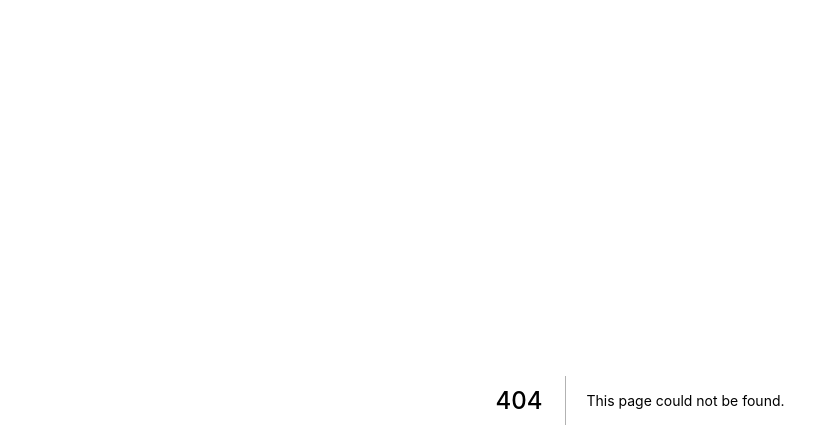
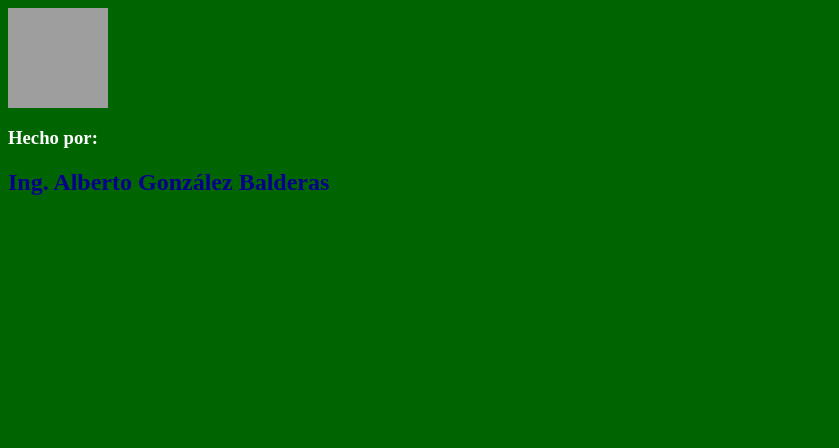
Before and after one commit to gbeto21/podcast, a Next.js app: page /about in a window 1280 px wide. Before the commit this address had no page. Shown: the top 448 px of the page, without its empty margins (0-839 px from the left). Built offline with nearby package versions, Linux system fonts and the light colour scheme; grey boxes are pictures that could not be loaded.

Commit message:
Se resolvió el reto, se creó la pagina de about y se le aplicaron algunos estilos.

```diff
--- /dev/null
+++ b/pages/about.js
@@ -0,0 +1,20 @@
+export default class extends React.Component {
+    render() {
+        return <div>
+            <img src="../static/platzi-logo.png" alt="Logo platzi" />
+            <div>
+                <h3>Hecho por:</h3>
+                <h2>Ing. Alberto González Balderas</h2>
+            </div>
+            <style jsx>{`
+                img{width:100px; height:100px; justify-content: center; aling-items:center; display:inline-block;text-align: center;display: block;}
+                h3{color:white;}
+                h2{color:darkblue;}
+            `}
+            </style>
+            <style jsx global>
+                {`body{background: darkgreen; display:flex-box;}`}
+            </style>
+        </div>
+    }
+}
```
Also changed, not shown: pages/index.js (+16 -0 lines), static/platzi-logo.png (added).
